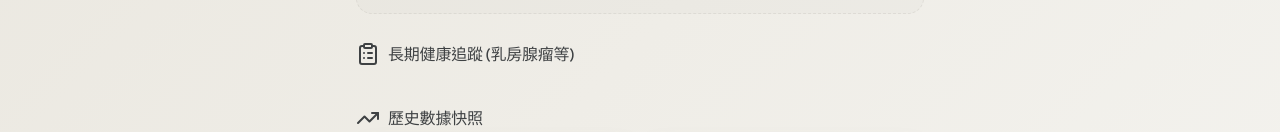
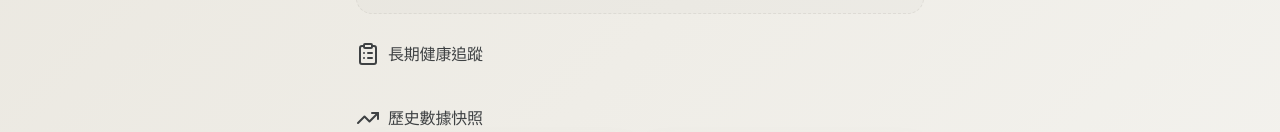
Before and after one commit to jo-workspace/health-tracker, a plain HTML site: page index.html in a window 1280 px wide. Shown: the part 354-486 px from the top of the page. Drawn offline with nearby package versions, Linux system fonts and the light colour scheme.

Commit message:
Update index.html

```diff
--- a/index.html
+++ b/index.html
@@ -76,7 +76,7 @@
       <section class="dashboard-section">
         <div class="section-title">
           <i data-lucide="clipboard-list"></i>
-          <h2>長期健康追蹤 (乳房腺瘤等)</h2>
+          <h2>長期健康追蹤</h2>
         </div>
         <div id="long-term-list" class="card-list">
           <!-- 動態渲染長期追蹤卡片 -->
```
